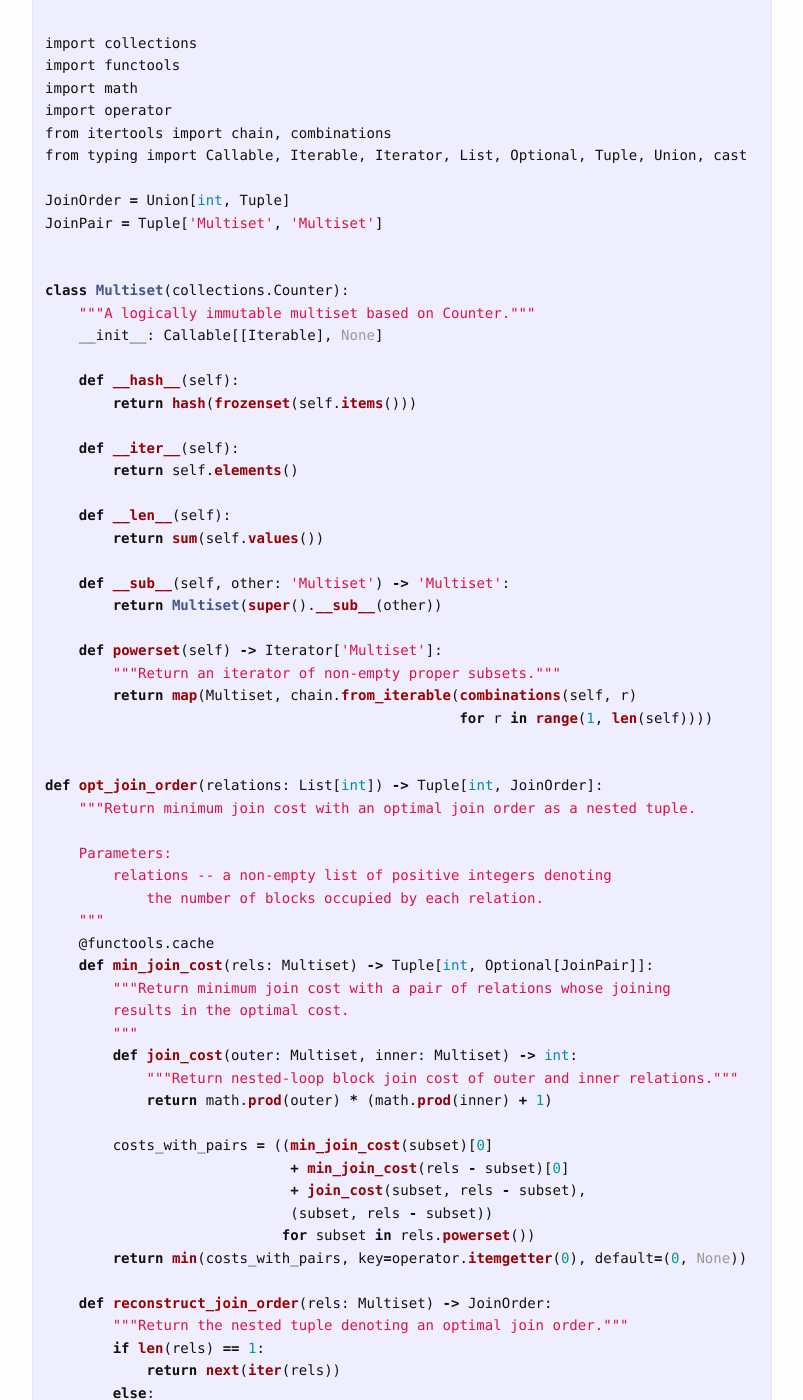
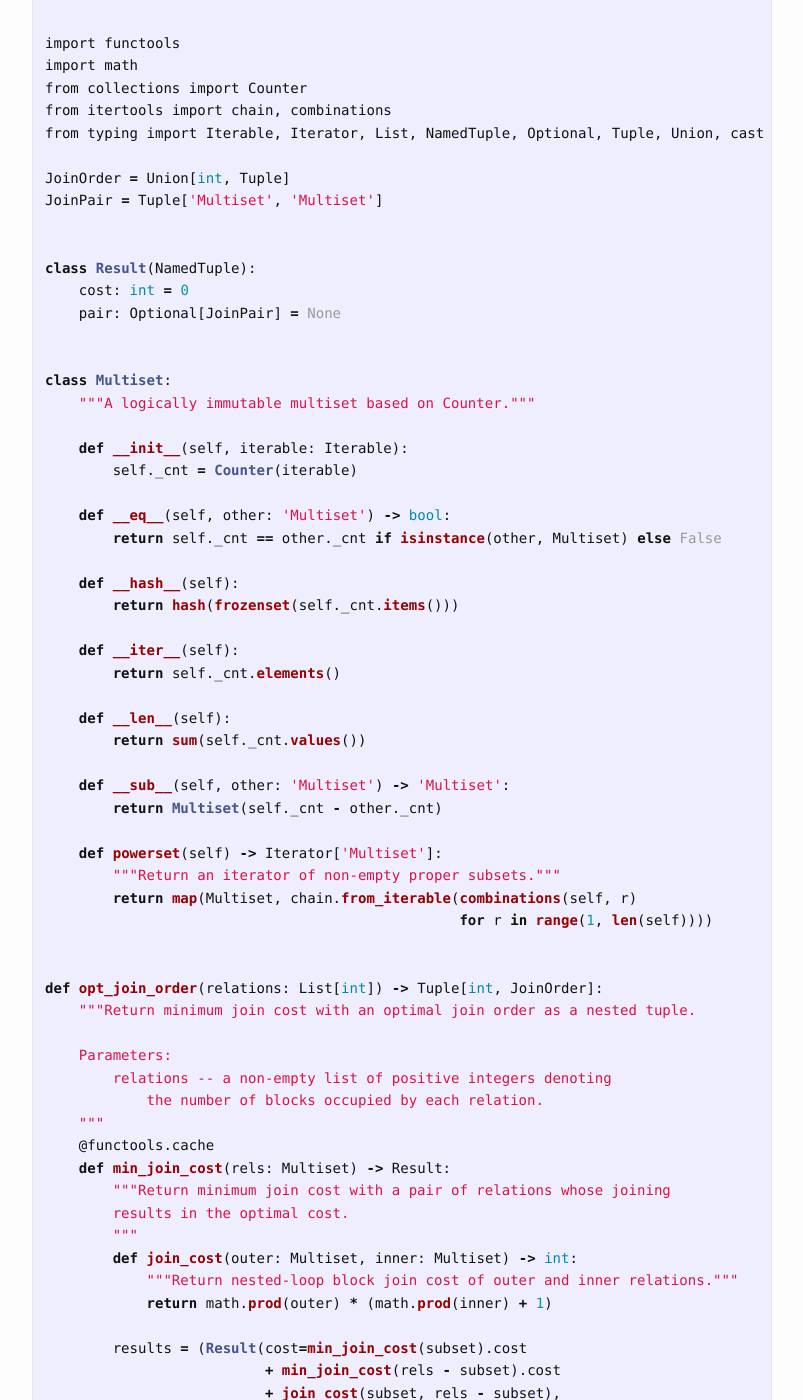
Before and after one commit to maristie/maristie.github.io, a Jekyll site: the page built from _posts/2021-07-21-Deciding-Join-Order-in-Database-Systems.md, in a window 1280 px wide and 1400 px high, scrolled down 8203 px. Shown: the whole window, without its empty margins (238-1041 px from the left). Built offline with Jekyll 4.4.1, drawn with Linux system fonts in a browser that asks for light colours; some of the changed text lies outside the part shown.

Commit message:
Refactor join order computation code

```diff
--- a/_posts/2021-07-21-Deciding-Join-Order-in-Database-Systems.md
+++ b/_posts/2021-07-21-Deciding-Join-Order-in-Database-Systems.md
@@ -238,32 +238,41 @@ and optimal join order. For example,
 (11, ((1, 2), 3))
 """
 
-import collections
 import functools
 import math
-import operator
+from collections import Counter
 from itertools import chain, combinations
-from typing import Callable, Iterable, Iterator, List, Optional, Tuple, Union, cast
+from typing import Iterable, Iterator, List, NamedTuple, Optional, Tuple, Union, cast
 
 JoinOrder = Union[int, Tuple]
 JoinPair = Tuple['Multiset', 'Multiset']
 
 
-class Multiset(collections.Counter):
+class Result(NamedTuple):
+    cost: int = 0
+    pair: Optional[JoinPair] = None
+
+
+class Multiset:
     """A logically immutable multiset based on Counter."""
-    __init__: Callable[[Iterable], None]
+
+    def __init__(self, iterable: Iterable):
+        self._cnt = Counter(iterable)
+
+    def __eq__(self, other: 'Multiset') -> bool:
+        return self._cnt == other._cnt if isinstance(other, Multiset) else False
 
     def __hash__(self):
-        return hash(frozenset(self.items()))
+        return hash(frozenset(self._cnt.items()))
 
     def __iter__(self):
-        return self.elements()
+        return self._cnt.elements()
 
     def __len__(self):
-        return sum(self.values())
+        return sum(self._cnt.values())
 
     def __sub__(self, other: 'Multiset') -> 'Multiset':
-        return Multiset(super().__sub__(other))
+        return Multiset(self._cnt - other._cnt)
 
     def powerset(self) -> Iterator['Multiset']:
         """Return an iterator of non-empty proper subsets."""
@@ -279,7 +288,7 @@ def opt_join_order(relations: List[int]) -> Tuple[int, JoinOrder]:
             the number of blocks occupied by each relation.
     """
     @functools.cache
-    def min_join_cost(rels: Multiset) -> Tuple[int, Optional[JoinPair]]:
+    def min_join_cost(rels: Multiset) -> Result:
         """Return minimum join cost with a pair of relations whose joining
         results in the optimal cost.
         """
@@ -287,24 +296,23 @@ def opt_join_order(relations: List[int]) -> Tuple[int, JoinOrder]:
             """Return nested-loop block join cost of outer and inner relations."""
             return math.prod(outer) * (math.prod(inner) + 1)
 
-        costs_with_pairs = ((min_join_cost(subset)[0]
-                             + min_join_cost(rels - subset)[0]
-                             + join_cost(subset, rels - subset),
-                             (subset, rels - subset))
-                            for subset in rels.powerset())
-        return min(costs_with_pairs, key=operator.itemgetter(0), default=(0, None))
+        results = (Result(cost=min_join_cost(subset).cost
+                          + min_join_cost(rels - subset).cost
+                          + join_cost(subset, rels - subset),
+                          pair=(subset, rels - subset))
+                   for subset in rels.powerset())
+        return min(results, key=lambda r: r.cost, default=Result())
 
     def reconstruct_join_order(rels: Multiset) -> JoinOrder:
         """Return the nested tuple denoting an optimal join order."""
         if len(rels) == 1:
             return next(iter(rels))
         else:
-            joining_pair = cast(JoinPair, min_join_cost(rels)[1])
+            joining_pair = cast(JoinPair, min_join_cost(rels).pair)
             return tuple(map(reconstruct_join_order, joining_pair))
 
     rels = Multiset(relations)
-    min_cost, join_order = min_join_cost(rels)[0], reconstruct_join_order(rels)
-    return min_cost, join_order
+    return min_join_cost(rels).cost, reconstruct_join_order(rels)
 
 
 if __name__ == '__main__':
```
